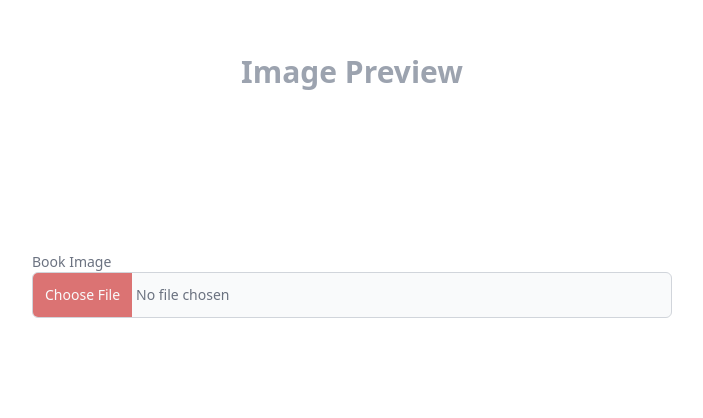
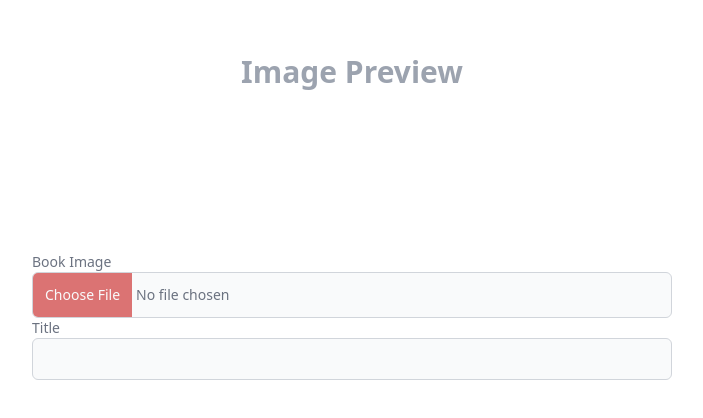
Before and after one commit to francoisdillinger/book_nook_frontend, a React (Vite) app: page / in a window 1280 px wide. Shown: the part 128-546 px from the top of the page, without its empty margins (288-991 px from the left). Built offline with nearby package versions, Linux system fonts and the light colour scheme.

Commit message:
Add input field for book title

```diff
--- a/src/components/AddBook.tsx
+++ b/src/components/AddBook.tsx
@@ -46,6 +46,20 @@ export default function AddBook() {
 						id="image"
 					/>
 				</div>
+				<div className="">
+					<label
+						htmlFor="title"
+						className="block"
+					>
+						Title
+					</label>
+					<input
+						className="block p-2.5 w-full lg:w-full z-20 text-sm font-normal text-gray-700 rounded-md bg-gray-50 border border-gray-300 focus:ring-blue-300 focus:border-blue-300 focus-visible:outline-none"
+						type="text"
+						name="title"
+						id="title"
+					/>
+				</div>
 			</form>
 		</React.Fragment>
 	);
```
